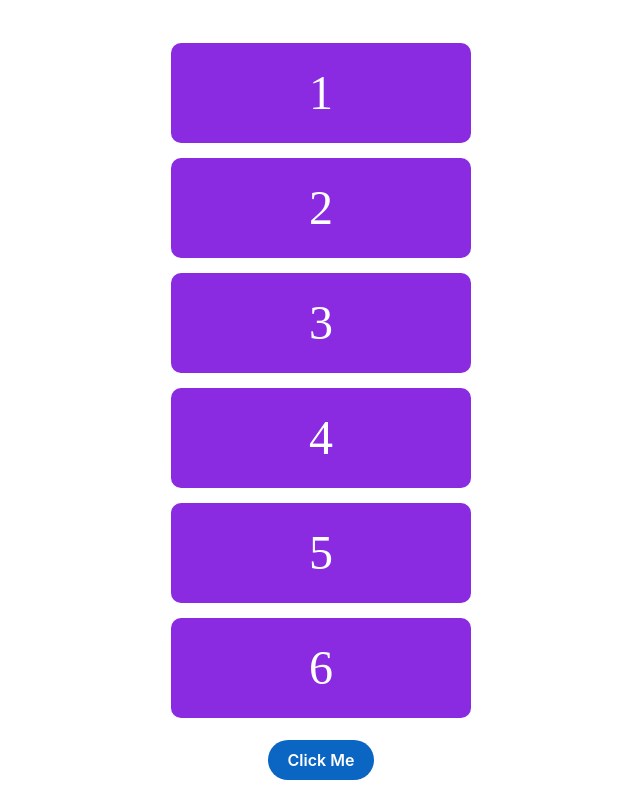
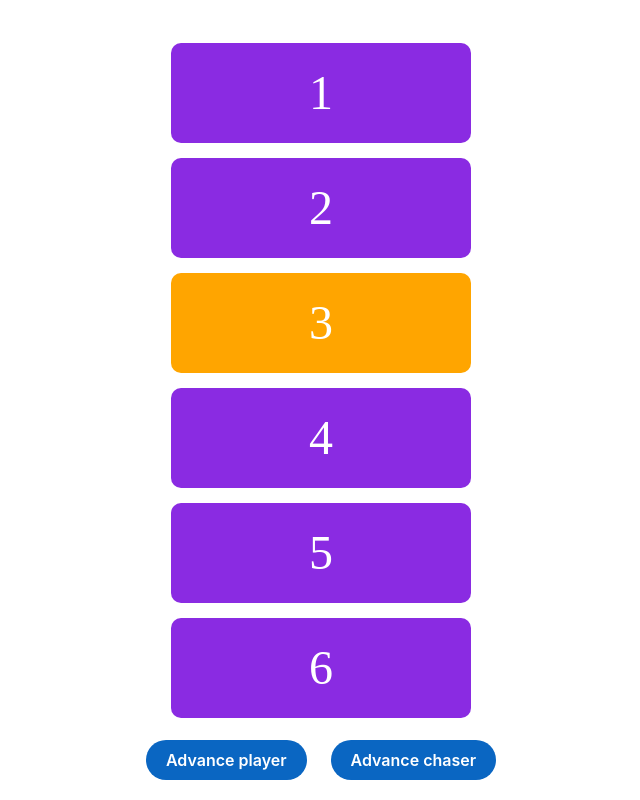
Before and after one commit to mercymorned/the-chase, a Next.js app: page / in a window 1280 px wide. Shown: the whole page, without its empty margins (319-959 px from the left). Built offline with nearby package versions, Linux system fonts and the light colour scheme.

Commit message:
feat: incorporate code from Sam that changes bar style on button press using state

```diff
--- a/src/app/components/bar-array.js
+++ b/src/app/components/bar-array.js
@@ -1,21 +1,11 @@
 'use client';
-import { useState } from "react";
 
 import styles from ".././page.module.css";
-import useBarContext from "./bar-id-context";
 
-export default function Bar({barNumber}) {
-    const [style, setStyle] = useState(styles.currentQuestion);
+export default function Bar({barID, isOccupied}) {
+  const style = isOccupied ? styles.wonQuestion : styles.currentQuestion;
 
-    const changeStyle = () => {
-      console.log(barNumber);
-      if (style !== styles.currentQuestion) setStyle(styles.currentQuestion);
-      if (style === styles.wonQuestion) setStyle(styles.chaser);
-      else setStyle(styles.wonQuestion);
-    };
-
-    return (
-    <div className={style} onClick={changeStyle}> {barNumber}
-    </div>
-    );
-  }
+  return (
+    <div className={style}>{barID}</div>
+  );
+}
--- a/src/app/components/start-button.js
+++ b/src/app/components/start-button.js
@@ -1,20 +1,9 @@
 'use client';
-import { useState } from "react";
 
 import styles from ".././page.module.css";
 
-
-export default function ChangeBar1() {
-
-    const [style, setStyle] = useState(styles.currentQuestion);
-
-    const changeStyle = () => {
-      if (style !== styles.currentQuestion) setStyle(styles.currentQuestion);
-      if (style === styles.wonQuestion) setStyle(styles.chaser);
-      else setStyle(styles.wonQuestion);
-    };
-
-    return (
-      <button className={styles.button} onClick={changeStyle}>Click Me</button>
-    );
-  }
+export default function ChangeBar1({label, onClickEvent}) {
+  return (
+    <button className={styles.button} onClick={onClickEvent}>{label}</button>
+  );
+}
--- a/src/app/layout.js
+++ b/src/app/layout.js
@@ -1,6 +1,5 @@
 import localFont from "next/font/local";
 import "./globals.css";
-import { BarWrapper } from './components/bar-id-context.js'
 
 const geistSans = localFont({
   src: "./fonts/GeistVF.woff",
@@ -22,9 +21,7 @@ export default function RootLayout({ children }) {
   return (
     <html lang="en">
       <body className={`${geistSans.variable} ${geistMono.variable}`}>
-      <BarWrapper>
         {children}
-        </BarWrapper>
       </body>
     </html>
   );
--- a/src/app/page.js
+++ b/src/app/page.js
@@ -2,43 +2,59 @@
 
 import styles from "./page.module.css";
 import Bar from "./components/bar-array.js";
-import InputBar from "./components/input-bar.js";
 import StartButton from './components/start-button.js'
-import AdvancePlayerButton from './components/advance-player-button.js';
-import AdvanceChaserButton from './components/advance-chaser-button.js'
-import useBarContext from './components/bar-id-context.js'
 import { useState } from "react";
 
 export function Board() {
+  const [chaserPosition, setChaserPosition] = useState(1);
+  const [playerPosition, setPlayerPosition] = useState(4);
+
   const [bars, setBars] = useState([
-    { id: 'bar1', barNumber: 1},
-    { id: 'bar2', barNumber: 2},
-    { id: 'bar3', barNumber: 3},
-    { id: 'bar4', barNumber: 4},
-    { id: 'bar5', barNumber: 5},
-    { id: 'bar6', barNumber: 6}
+    { id: 1, occupied: false},
+    { id: 2, occupied: false},
+    { id: 3, occupied: true },
+    { id: 4, occupied: false },
+    { id: 5, occupied: false },
+    { id: 6, occupied: false }
   ]);
 
-  const {barNumber, setBarNumber} = useBarContext(bars);
+  const updatePlayerBars = (position, newOccupied) => {
+    setBars(prevBars => {
+      return prevBars.map(bar =>
+        bar.id === position ? { ...bar, occupied: newOccupied } : bar
+      );
+    });
+  };
+
+  const advancePlayer = () => {
+    updatePlayerBars(playerPosition, true);
+    setPlayerPosition(playerPosition + 1);
+  };
+
+  const advanceChaser = () => {
+    updatePlayerBars(chaserPosition, true);
+    setChaserPosition(chaserPosition + 1);
+  };
+
 
   return (
-    bars.map((bar, setBarNumber) =>
-      <Bar key={(bar.id)} barID={(bar.id)} barNumber={(bar.barNumber)} />
-  ));
+    <div className={styles.page}>
+      <main className={styles.main}>
+        {bars.map((bar, index) => (
+          <Bar key={(index)} barID={(bar.id)} isOccupied={(bar.occupied)} />
+        ))}
+      </main>
+      <footer className={styles.footer}>
+        <StartButton label="Advance player" onClickEvent={advancePlayer} />
+        <StartButton label="Advance chaser" onClickEvent={advanceChaser} />
+      </footer>
+    </div>
+  );
 }
 
 export default function HomePage() {
 
   return (
-    <div className={styles.page}>
-      <main className={styles.main}>
-
           <Board />
-
-      </main>
-      <footer className={styles.footer}>
-        <StartButton />
-      </footer>
-    </div>
   );
 }
```
